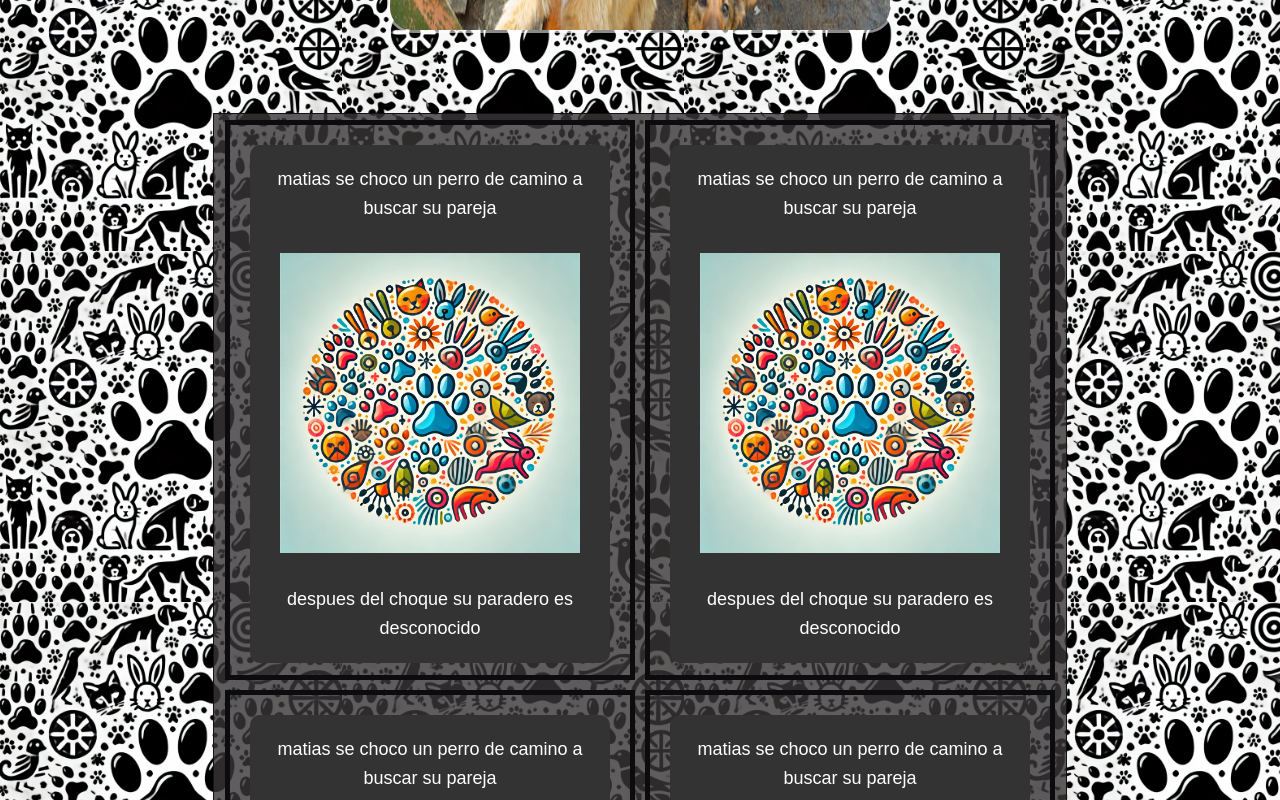
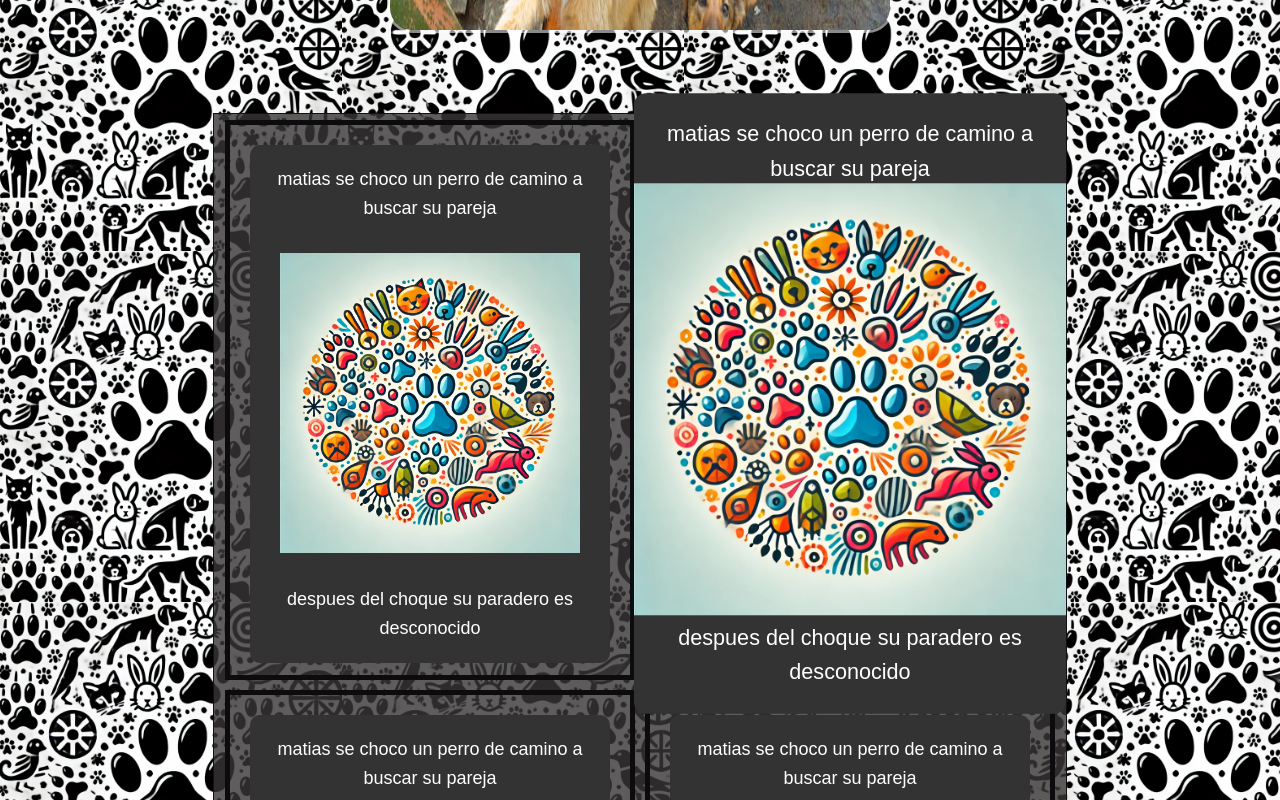
Before and after one commit to MatiasMartinez-22/MatiasMartinez-22.github.io, a plain HTML site: page index.html in a window 1280 px wide. In both pictures the pointer is over the element 850 px from the left and 1904 px from the top of the page. Shown: the part 1504-2304 px from the top of the page. Drawn offline with Linux system fonts and the light colour scheme.

Commit message:
movimiento-articulos

```diff
--- a/estilos/styles.css
+++ b/estilos/styles.css
@@ -141,9 +141,13 @@ a .imagenesFooter {
     font-size: 10px;
     text-align: center;
     margin: 5px;
-    cursor: pointer;
+
 
     width: 400px;
     height: 550px;
+}
 
+.box :hover {
+   cursor: pointer;
+   transform: scale(1.2,1.2);
 }
```
